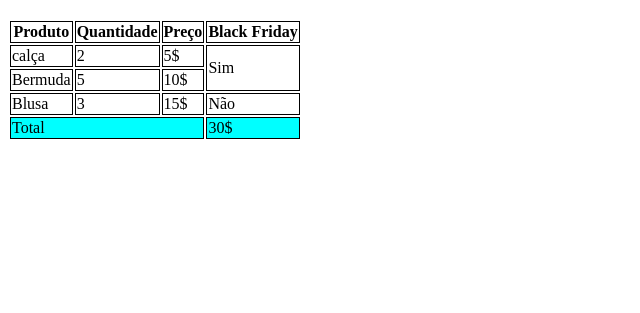
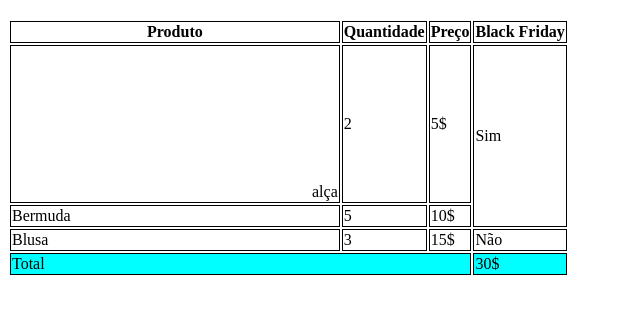
Before and after one commit to R-Sabrina/aula-tabela, a plain HTML site: page index.html in a window 1280 px wide. Shown: the part 61-374 px from the top of the page, without its empty margins (0-640 px from the left). Drawn offline with Linux system fonts and the light colour scheme.

```diff
--- a/index.html
+++ b/index.html
@@ -29,7 +29,7 @@
 
 <tbody>
     <tr>
-        <td>calça</td>
+        <td><Canvas></Canvas>alça</td>
         <td>2</td>
         <td>5$</td>
         <td rowspan="2">Sim</td>
```
